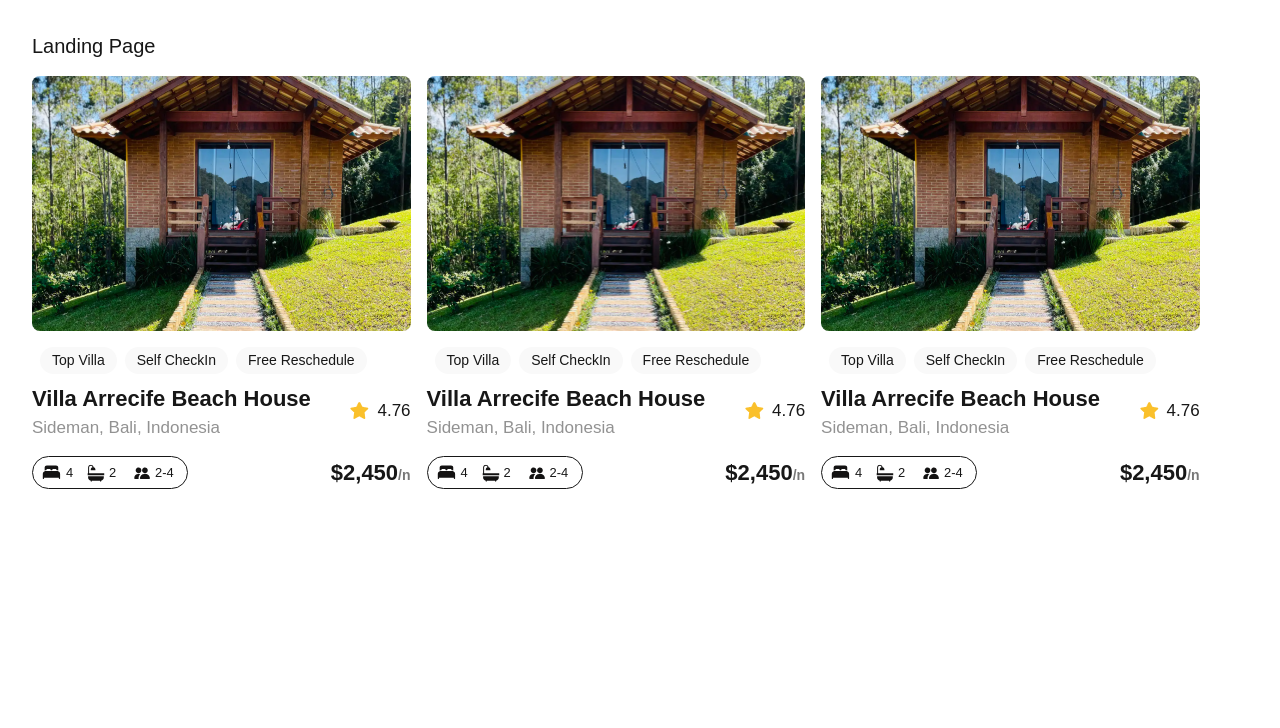
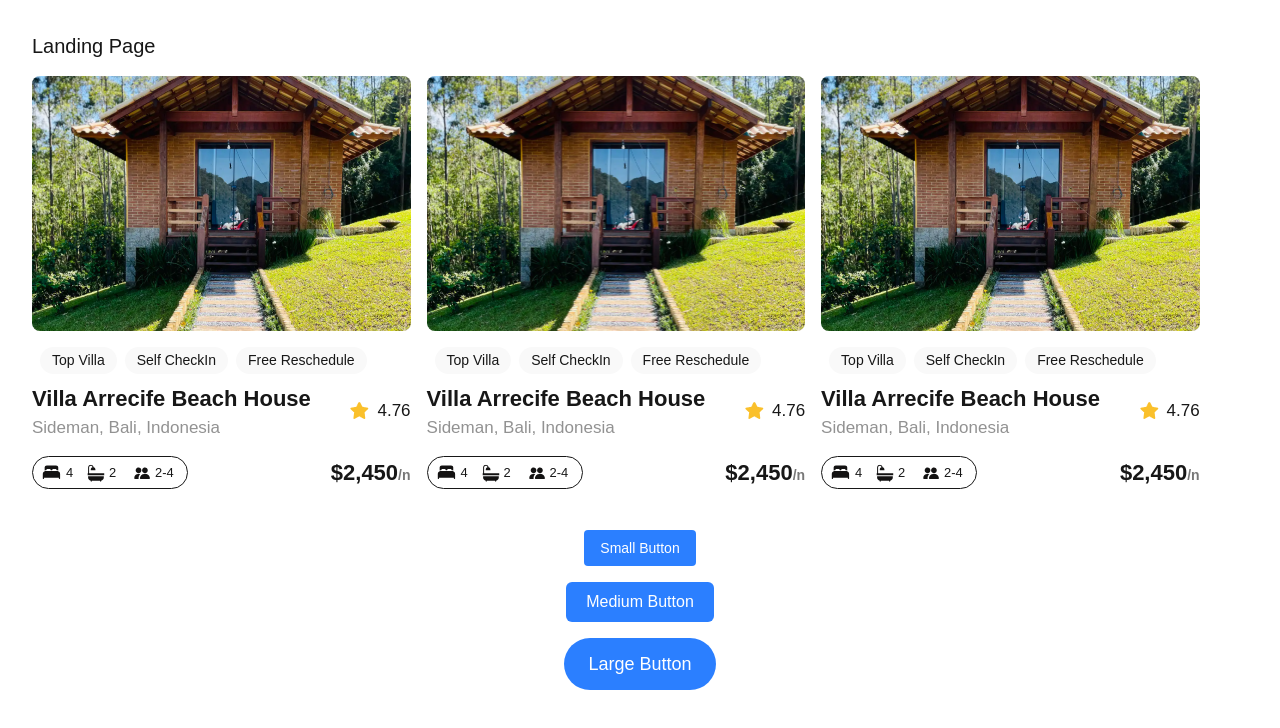
Before and after one commit to DAMILOLA8909/alx-project-0x00-setup, a Next.js app in the folder alx-project-0x00/: page /landing in a window 1280 px wide. Shown: the top 728 px of the page. Built offline with nearby package versions, Linux system fonts and the light colour scheme.

Commit message:
Add reusable Button component with dynamic styles and display variants on landing page

```diff
--- /dev/null
+++ b/alx-project-0x00/components/Button.tsx
@@ -0,0 +1,12 @@
+import React from "react";
+import { ButtonProps } from "@/interfaces";
+
+const Button: React.FC<ButtonProps> = ({ title, style }) => {
+  return (
+    <button className={`px-4 py-2 bg-blue-500 text-white ${style}`}>
+      {title}
+    </button>
+  );
+};
+
+export default Button;
--- a/alx-project-0x00/interfaces/index.ts
+++ b/alx-project-0x00/interfaces/index.ts
@@ -1,3 +1,8 @@
 export interface PillProps {
   title: string
 }
+
+export interface ButtonProps {
+  title: string
+  style: string
+}
--- a/alx-project-0x00/pages/landing.tsx
+++ b/alx-project-0x00/pages/landing.tsx
@@ -1,5 +1,7 @@
 import React from "react";
 import Card from "@/components/Card";
+import Button from "@/components/Button";
+
 
 
 const Landing: React.FC = () => {
@@ -13,6 +15,12 @@
         <Card />
         <Card />
       </div>
+      <div className="flex flex-col items-center gap-4 mt-8">
+        <Button title="Small Button" style="text-sm rounded-sm" />
+        <Button title="Medium Button" style="text-base rounded-md px-5 py-2" />
+        <Button title="Large Button" style="text-lg rounded-full px-6 py-3" />
+      </div>
+
     </div>
   );
 };
```
